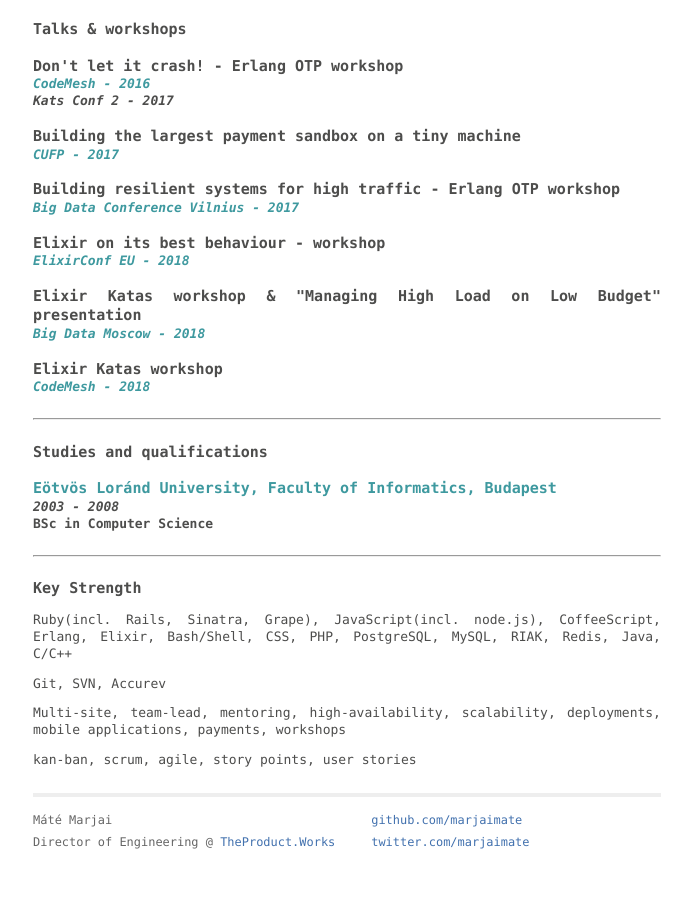
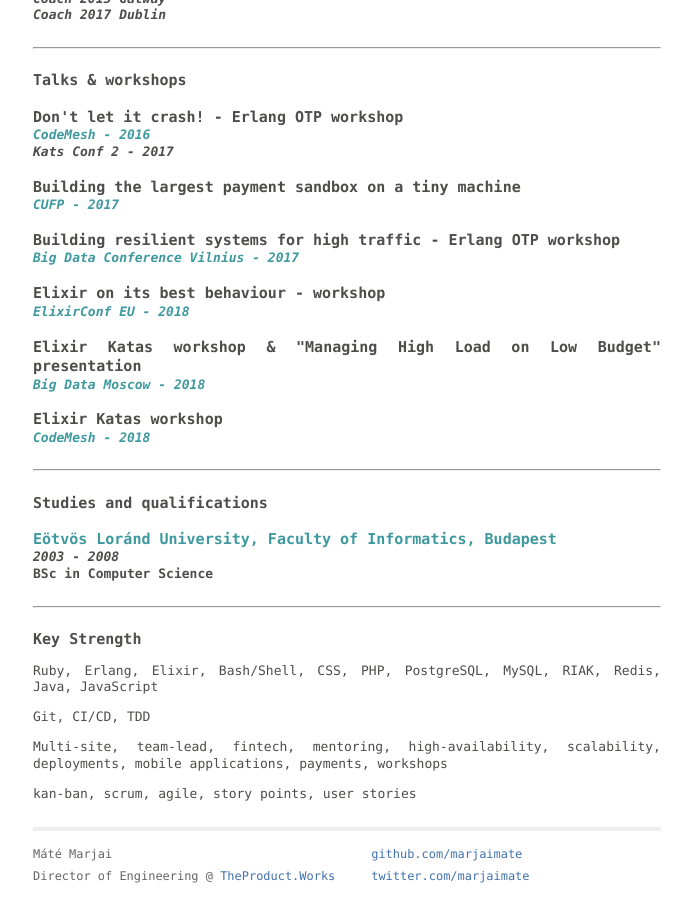
Before and after one commit to marjaimate/marjaimate.github.io, a Jekyll site: the page built from about.html, in a window 1280 px wide and 900 px high, scrolled down 3238 px. Shown: the whole window, without its empty margins (293-985 px from the left). Built offline with Jekyll 4.4.1, drawn with Linux system fonts in a browser that asks for light colours; before the commit the page ends 4104 px from its top, so only the background shows below that; some of the changed text lies outside the part shown.

Commit message:
Small updated to the CV

```diff
--- a/_layouts/default.html
+++ b/_layouts/default.html
@@ -28,7 +28,7 @@
             <div class="contact">
               <p>
                 Máté Marjai <br />
-                Director of Engineering @ <a href="http://theproduct.works">TheProduct.Works</a><br />
+                Director of Engineering @ <a href="https://theproduct.works">TheProduct.Works</a><br />
               </p>
             </div>
             <div class="contact">
--- a/about.html
+++ b/about.html
@@ -231,13 +233,13 @@ title: Máté Marjai
   <section class="key-strength resume">
     <h3>Key Strength</h3>
     <p>
-      Ruby(incl. Rails, Sinatra, Grape), JavaScript(incl. node.js), CoffeeScript, Erlang, Elixir, Bash/Shell, CSS, PHP, PostgreSQL, MySQL, RIAK, Redis, Java, C/C++
+      Ruby, Erlang, Elixir, Bash/Shell, CSS, PHP, PostgreSQL, MySQL, RIAK, Redis, Java, JavaScript
     </p>
     <p>
-      Git, SVN, Accurev
+      Git, CI/CD, TDD
     </p>
     <p>
-      Multi-site, team-lead, mentoring, high-availability, scalability, deployments, mobile applications, payments, workshops
+      Multi-site, team-lead, fintech, mentoring, high-availability, scalability, deployments, mobile applications, payments, workshops
     </p>
     <p>
       kan-ban, scrum, agile, story points, user stories
```
Also changed, not shown: other parts of about.html (+2 -0 lines).
